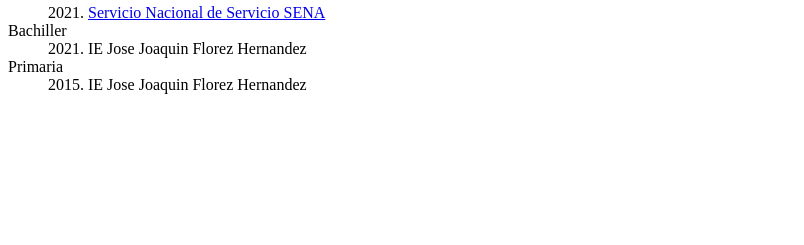
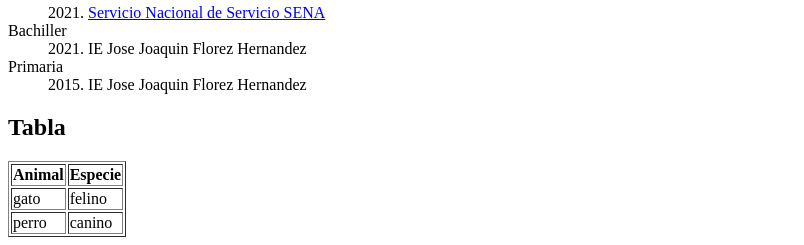
Before and after one commit to YulianaSalazar/YulianaSalazar.github.io, a plain HTML site: page pages/hv.html in a window 1280 px wide. Shown: the part 857-1102 px from the top of the page, without its empty margins (0-804 px from the left). Before the commit the page ends 959 px from the top, so only its background shows below. Drawn offline with Linux system fonts and the light colour scheme.

Commit message:
tabla basica

```diff
--- a/pages/hv.html
+++ b/pages/hv.html
@@ -40,6 +40,20 @@
     <dt>Primaria</dt>
     <dd>2015. IE Jose Joaquin Florez Hernandez</dd>
     <a href="../Hobbies/HOBBIE-LEER.html"></a>
-
+    <h2>Tabla</h2>
+    <table border="1">
+        <tr>
+            <th>Animal</th>
+            <th>Especie</th>
+        </tr>
+        <tr>
+            <td>gato</td>
+            <td>felino</td>
+        </tr>
+        <tr>
+            <td>perro</td>
+            <td>canino</td>
+        </tr>
+    </table>
 </body>
 </html>
```
